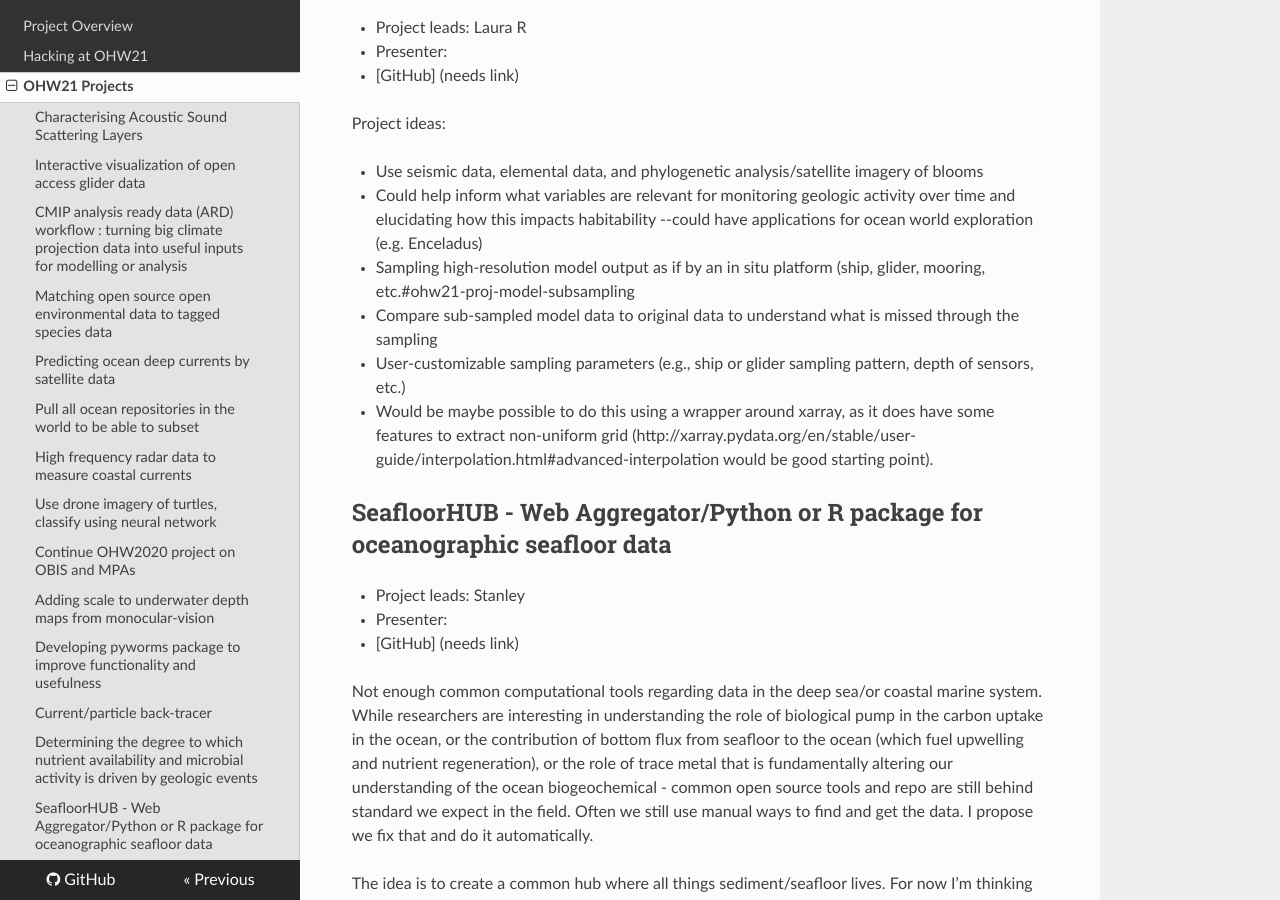
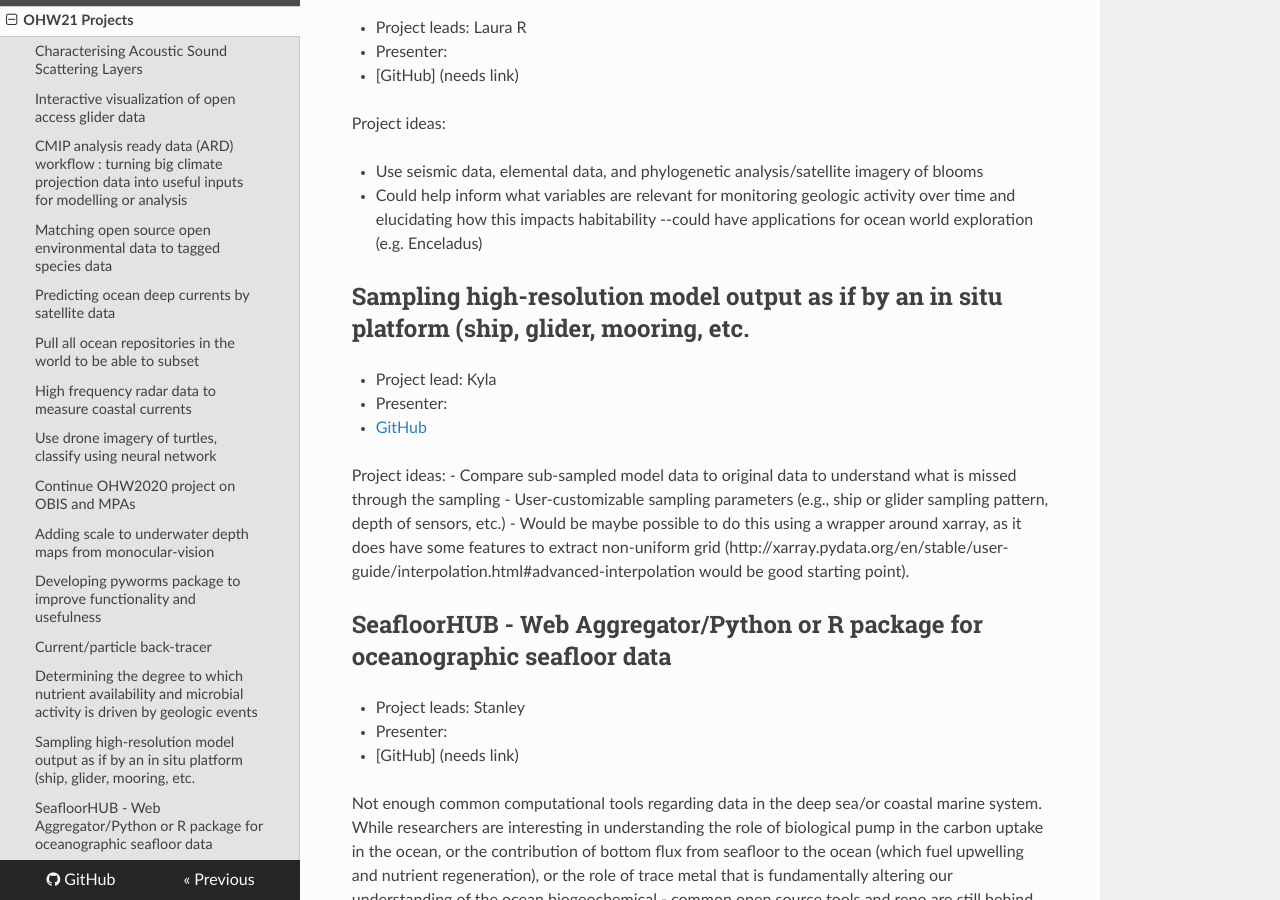
Before and after one commit to oceanhackweek/ohw-resources, an MkDocs documentation site: the page built from docs/projects/projectlist.md, in a window 1280 px wide and 900 px high, scrolled down 4028 px. Built offline with MkDocs 1.6.1, drawn with Linux system fonts in a browser that asks for light colours; nearby versions of some CDN libraries.

Commit message:
Update projectlist.md
separated out the Sampling high-resolution model output project and added link

```diff
--- a/docs/projects/projectlist.md
+++ b/docs/projects/projectlist.md
@@ -143,7 +143,13 @@ Project ideas:
 - Use seismic data, elemental data, and phylogenetic analysis/satellite imagery of blooms
 - Could help inform what variables are relevant for monitoring geologic activity over time and elucidating how this impacts habitability --could have applications for ocean world exploration (e.g. Enceladus)
 
-- Sampling high-resolution model output as if by an in situ platform (ship, glider, mooring, etc.#ohw21-proj-model-subsampling
+## Sampling high-resolution model output as if by an in situ platform (ship, glider, mooring, etc.
+
+- Project lead: Kyla
+- Presenter:
+- [GitHub](https://github.com/oceanhackweek/ohw21-proj-model-subsampling)
+
+Project ideas:
 - Compare sub-sampled model data to original data to understand what is missed through the sampling
 - User-customizable sampling parameters (e.g., ship or glider sampling pattern, depth of sensors, etc.)
 - Would be maybe possible to do this using a wrapper around xarray, as it does have some features to extract non-uniform grid (http://xarray.pydata.org/en/stable/user-guide/interpolation.html#advanced-interpolation would be good starting point).
```
